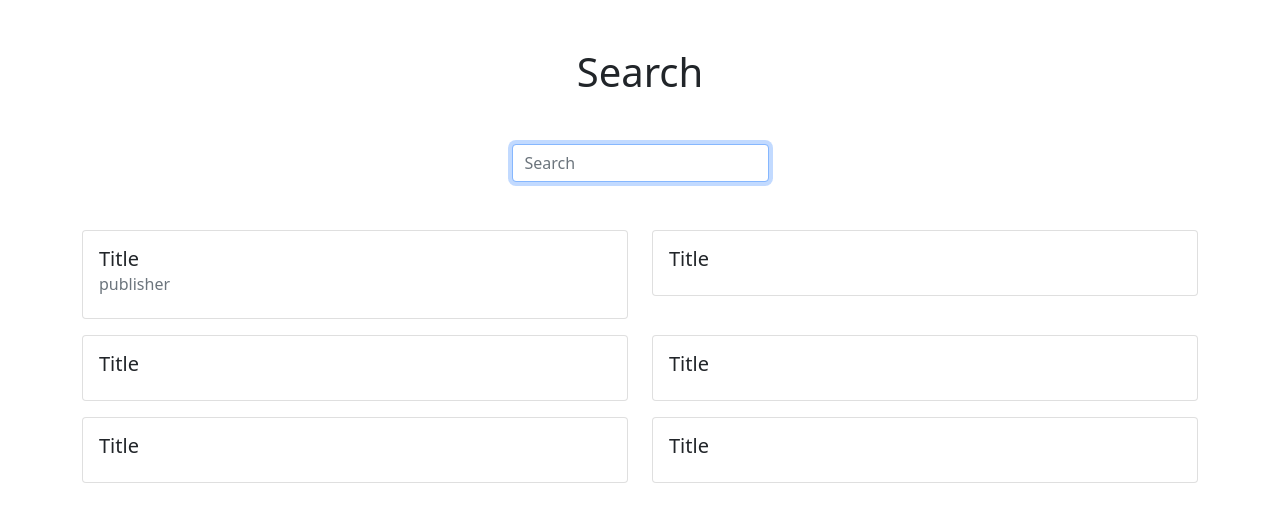
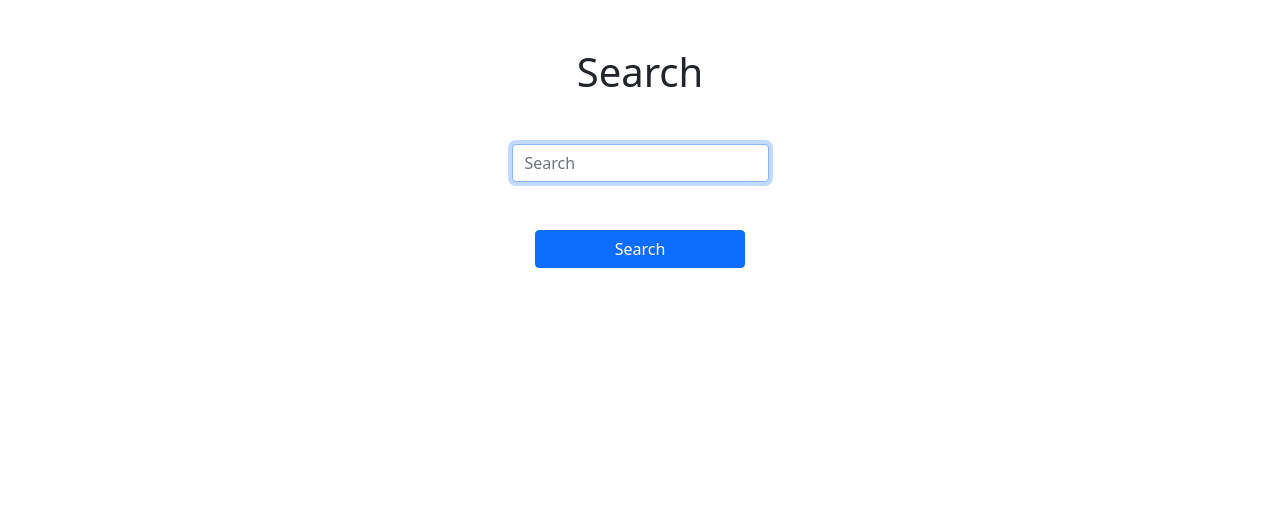
Before and after one commit to JoelTing99/Library_website, a Flask app: page / in a window 1280 px wide. Shown: the part 76-598 px from the top of the page. Run offline with Flask 2, Linux system fonts and the light colour scheme; a user stored in the database is signed in.

Commit message:
change position

```diff
--- a/App.py
+++ b/App.py
@@ -59,6 +59,22 @@ def index():
 @app.route("/search", methods=["GET"])
 @login_required
 def search():
+    with sqlite3.connect(database_name) as conn:
+            db = conn.cursor()
+
+            books = db.execute("SELECT * FROM books WHERE title LIKE ?", ("%" + request.args.get("q") + "%",))
+
+    return render_template("search.html", books=books)
+
+
+@app.route("/test", methods=["GET"])
+@login_required
+def test():
+    with sqlite3.connect(database_name) as conn:
+            db = conn.cursor()
+
+            books = db.execute("SELECT * FROM books WHERE title LIKE ?", ("%" + request.args.get("q") + "%",))
+
     return render_template("index.html")
 
 @app.route("/account/login", methods=["GET", "POST"])
--- a/templates/add_book.html
+++ b/templates/add_book.html
@@ -5,6 +5,8 @@
 {% endblock %}
 
 {% block main %}
+<div class="text-center">
+
     <ul class="nav nav-tabs justify-content-center mx-5">
         <li class="nav-item">
             <a class="nav-link" href="/account/my_book">My Books</a>
@@ -47,4 +49,5 @@
             <button type="submit" value="Upload" class="btn btn-primary">Add</button>
         </div>
     </form>
+</div>
 {% endblock %}
--- a/templates/history.html
+++ b/templates/history.html
@@ -5,6 +5,8 @@
 {% endblock %}
 
 {% block main %}
+<div class="text-center">
+
     <div class="my-5">
         <h1>History</h1>
     </div>
@@ -28,4 +30,5 @@
             </tbody>
         </table>
     </div>
+</div>
 {% endblock %}
--- a/templates/index.html
+++ b/templates/index.html
@@ -1,7 +1,7 @@
 {% extends "layout.html" %}
 
 {% block title %}
-    Search
+    Home
 {% endblock %}
 
 {% block main %}
@@ -12,52 +12,8 @@
         <div class="mb-5">
             <input autocomplete="off" autofocus class="form-control mx-auto w-auto" id="query" name="q" placeholder="Search" type="search">
         </div>
+        <div class="mb-3 d-grid gap-2 col-2 mx-auto">
+            <button type="submit" class="btn btn-primary">Search</button>
+        </div>
     </form>
-    <div class="container">
-        <div class="row justify-content-center">
-            <div class="col-sm-6 pb-3">
-                <div class="card">
-                    <div class="card-body">
-                        <h5 class="card-title">Title</h5>
-                        <h6 class="card-subtitle mb-2 text-muted">publisher</h6>
-                    </div>
-                </div>
-            </div>
-            <div class="col-sm-6 pb-3">
-                <div class="card">
-                    <div class="card-body">
-                        <h5 class="card-title">Title</h5>
-                    </div>
-                </div>
-            </div>
-            <div class="col-sm-6 pb-3">
-                <div class="card">
-                    <div class="card-body">
-                        <h5 class="card-title">Title</h5>
-                    </div>
-                </div>
-            </div>
-            <div class="col-sm-6 pb-3">
-                <div class="card">
-                    <div class="card-body">
-                        <h5 class="card-title">Title</h5>
-                    </div>
-                </div>
-            </div>
-            <div class="col-sm-6 pb-3">
-                <div class="card">
-                    <div class="card-body">
-                        <h5 class="card-title">Title</h5>
-                    </div>
-                </div>
-            </div>
-            <div class="col-sm-6 pb-3">
-                <div class="card">
-                    <div class="card-body">
-                        <h5 class="card-title">Title</h5>
-                    </div>
-                </div>
-            </div>
-        </div>
-    </div>
 {% endblock %}
--- a/templates/login.html
+++ b/templates/login.html
@@ -5,6 +5,7 @@
 {% endblock %}
 
 {% block main %}
+<div class="text-center">
     <form action="/account/login" method="post">
         <div class="my-5">
             <h1>Log in</h1>
@@ -30,4 +31,5 @@
             </div>
         </div>
     </form>
+</div>
 {% endblock %}
--- a/templates/my_book.html
+++ b/templates/my_book.html
@@ -5,6 +5,8 @@
 {% endblock %}
 
 {% block main %}
+<div class="text-center">
+
     <ul class="nav nav-tabs justify-content-center mx-5">
         <li class="nav-item">
             <a class="nav-link active" aria-current="page" href="/account/my_book">My Books</a>
@@ -45,4 +47,5 @@
             </table>
         </div>
     </div>
+</div>
 {% endblock %}
--- a/templates/register.html
+++ b/templates/register.html
@@ -5,6 +5,7 @@
 {% endblock %}
 
 {% block main %}
+<div class="text-center">
     <form action="/account/register" method="post">
         <div class="my-5">
             <h1>Register</h1>
@@ -36,4 +37,5 @@
             </div>
         </div>
     </form>
+</div>
 {% endblock %}
--- a/templates/remove_book.html
+++ b/templates/remove_book.html
@@ -5,6 +5,8 @@
 {% endblock %}
 
 {% block main %}
+<div class="text-center">
+
     <ul class="nav nav-tabs justify-content-center mx-5">
         <li class="nav-item">
             <a class="nav-link" href="/account/my_book">My Books</a>
@@ -46,4 +48,5 @@
 
         </div>
     </form>
+</div>
 {% endblock %}
```
Also changed, not shown: templates/search.html (added, +45 -0 lines), FinalProject.db, 2 other files. Lines whose indentation alone changed are shown as unchanged.
